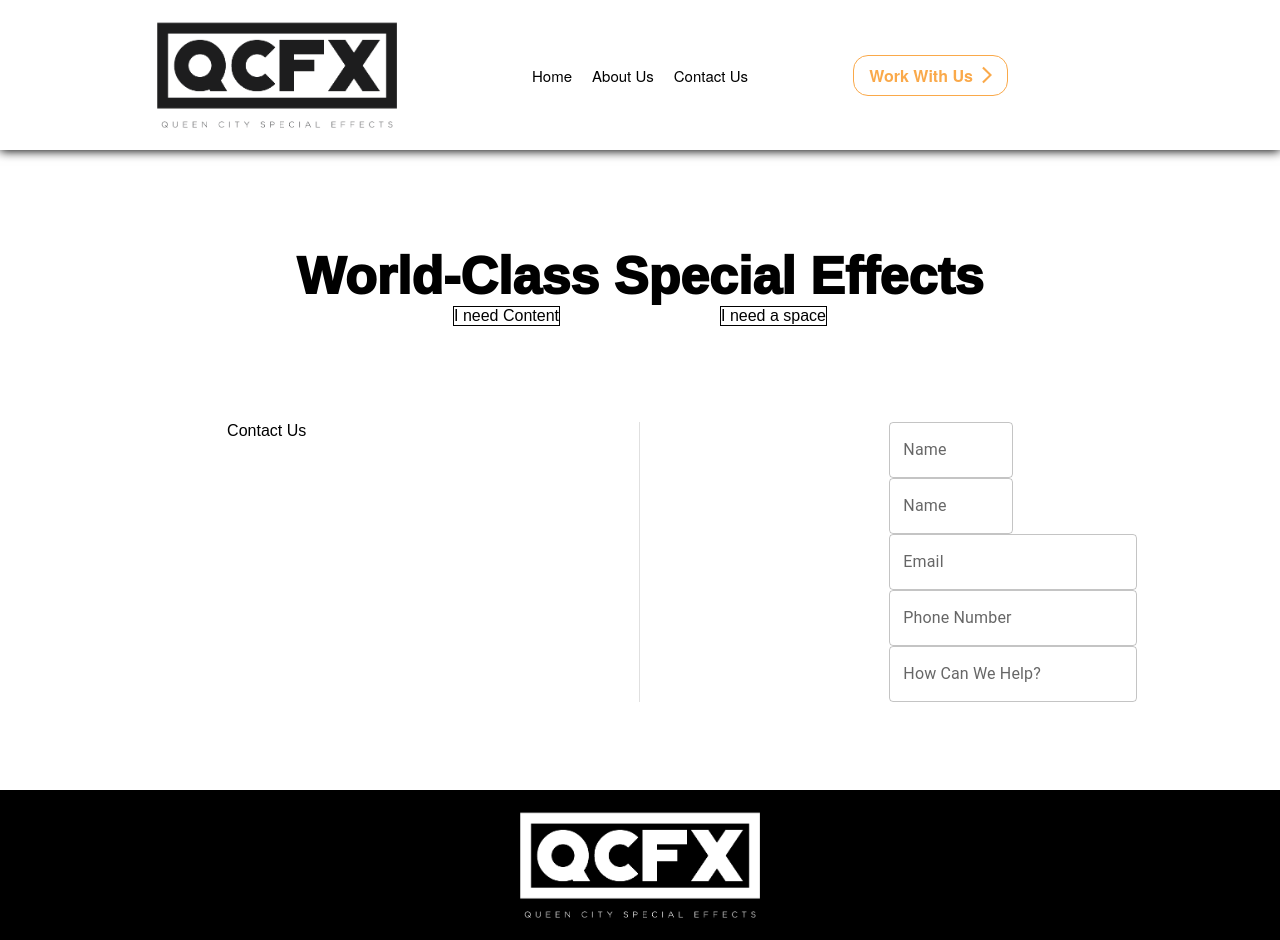
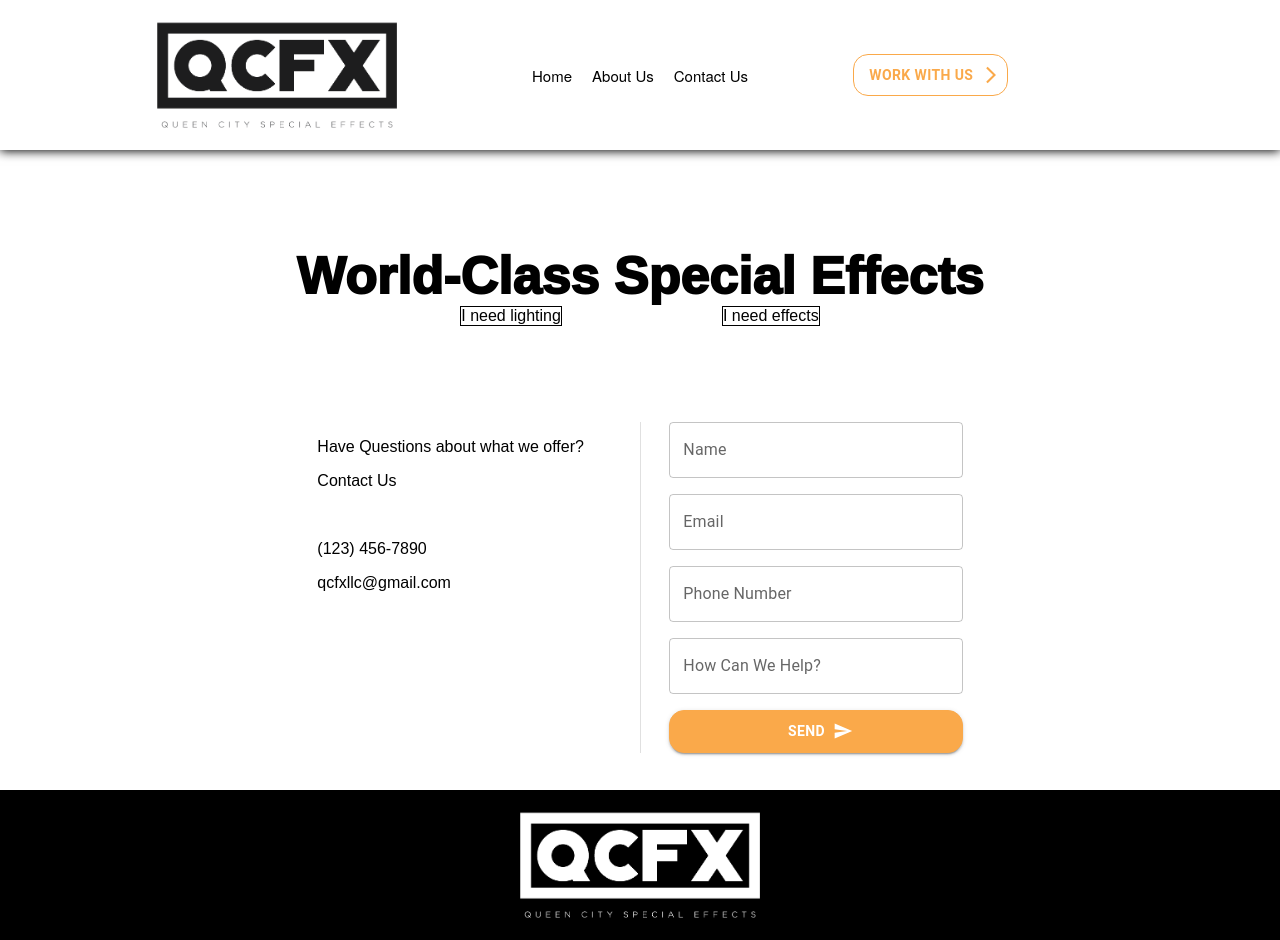
Before and after one commit to tdang5/QC-Effect, a Next.js app: page / in a window 1280 px wide. Built offline with nearby package versions, Linux system fonts and the light colour scheme.

Commit message:
added validation to contact form

```diff
--- a/package.json
+++ b/package.json
@@ -15,9 +15,12 @@
     "@emotion/styled": "^11.11.0",
     "@mui/icons-material": "^5.14.15",
     "@mui/material": "^5.14.15",
+    "email-js": "^2.0.2",
     "next": "13.5.4",
     "react": "^18",
-    "react-dom": "^18"
+    "react-dom": "^18",
+    "react-hook-form": "^7.47.0",
+    "react-number-format": "^5.3.1"
   },
   "devDependencies": {
     "@testing-library/jest-dom": "^6.1.4",
--- a/src/components/Contact/Contact.tsx
+++ b/src/components/Contact/Contact.tsx
@@ -1,42 +1,130 @@
-import { Divider, FormControl, Grid, TextField } from "@mui/material";
-import { FlexGrid } from "../common/Styles";
+import { Box, Divider, Grid, TextField } from "@mui/material";
+import { CustomButton, FlexGrid } from "../common/Styles";
+import SendIcon from '@mui/icons-material/Send';
+import React from "react";
+import { PatternFormat, NumberFormatValues } from "react-number-format";
+import { Controller, useForm } from "react-hook-form";
+import CustomAlert from "../common/CustomAlert";
 
-
+type FormData = {
+    name: string,
+    email: string,
+    phone: string,
+    message: string,
+}
 
 export default function Contact() {
-
+    const [pattern, setPattern] = React.useState('### #######');
+    const { register, setValue, clearErrors, handleSubmit, formState: { errors }, control } = useForm<FormData>();
+    const handlePhone = (val: NumberFormatValues) => {
+        setValue('phone', val.value.toString());
+        clearErrors('phone');
+        switch (val.value.toString().length) {
+            case 0:
+                setPattern('### #######')
+                break;
+            case 1:
+                setPattern('(### #######')
+                break;
+            case 3:
+                setPattern('(### #######')
+                break;
+            case 4:
+                setPattern('(###) #######')
+                break;
+            case 6:
+                setPattern('(###) #######')
+                break;
+            case 7:
+                setPattern('(###) ###-####')
+                break;
+        };
+    };
+    const onSubmit = handleSubmit(({ name, email, phone, message }) => {
+        console.log(name, email, phone, message);
+    });
     return (
-        <>
-            <Grid container justifyContent='center'>
-                <FlexGrid justifyContent='center' item lg={5}>
-                    Contact Us
+        <Box sx={{ width: '100%', display: "flex" }} justifyContent='center'>
+            <Grid container justifyContent='center' sx={{ width: '55%' }}>
+                <FlexGrid justifyContent='left' item lg={5}>
+                    <div>
+                        <p>Have Questions about what we offer?</p>
+                        <p>Contact Us</p>
+                        <br />
+                        <p>(123) 456-7890</p>
+                        <p>qcfxllc@gmail.com</p>
+                    </div>
                 </FlexGrid>
-                <FlexGrid justifyContent='center' item lg={2}>
+                <FlexGrid justifyContent='center' item lg={1}>
                     <Divider orientation='vertical' />
                 </FlexGrid>
                 <Grid item lg={5}>
-                    <Grid container justifyContent='center'>
-                        <FormControl>
-                            <Grid item lg={6}>
-                                <TextField id="outlined-basic" label="Name" variant="outlined" />
-                            </Grid>
-                            <Grid item lg={6}>
-                                <TextField id="outlined-basic" label="Name" variant="outlined" />
+                    <form onSubmit={onSubmit}>
+                        <Grid container justifyContent='right' spacing={2}>
+                            <Grid item lg={12}>
+                                <TextField
+                                    fullWidth
+                                    label="Name"
+                                    {...register('name', { required: true, maxLength: 20, })}
+                                />
+                                {errors?.name?.type === 'required' &&
+                                    <CustomAlert>Name is Required</CustomAlert>
+                                }
+                                {errors?.name?.type === "maxLength" && (
+                                    <CustomAlert>Name cannot exceed 20 characters</CustomAlert>
+                                )}
                             </Grid>
                             <Grid item lg={12}>
-                                <TextField id="outlined-basic" label="Email" variant="outlined" />
+                                <TextField
+                                    fullWidth
+                                    label="Email"
+                                    {...register('email', {
+                                        required: true,
+                                        maxLength: 50,
+                                        pattern: /^[a-zA-Z0-9.!#$%&`*+/=?^_`{|}~-]+@[a-zA-Z0-9-]+(?:\.[a-zA-Z0-9-]+)*$/
+                                    })}
+                                />
+                                {errors?.email?.type === 'required' &&
+                                    <CustomAlert>Email is Required</CustomAlert>
+                                }
+                                {errors?.email?.type === "maxLength" && (
+                                    <CustomAlert>Name cannot exceed 50 characters</CustomAlert>
+                                )}
+                                {errors?.email?.type === "pattern" && (
+                                    <CustomAlert>Must be a valid email address</CustomAlert>
+                                )}
                             </Grid>
                             <Grid item lg={12}>
-                                <TextField id="outlined-basic" label="Phone Number" variant="outlined" />
+                                <Controller control={control} name='phone' rules={{ required: true, minLength: 10 }} render={() =>
+                                    <PatternFormat
+                                        fullWidth
+                                        format={pattern}
+                                        customInput={TextField}
+                                        label="Phone Number"
+                                        displayType="input"
+                                        onValueChange={(val) => handlePhone(val)}
+                                    />
+                                } />
+                                {errors?.phone?.type === 'required' &&
+                                    <CustomAlert>Phone Number is Required</CustomAlert>
+                                }
+                                {errors?.phone?.type === "minLength" && (
+                                    <CustomAlert>Please enter a valid phone number</CustomAlert>
+                                )}
                             </Grid>
                             <Grid item lg={12}>
-                                <TextField id="outlined-basic" label="How Can We Help?" variant="outlined" />
+                                <TextField fullWidth label="How Can We Help?" {...register('message', { required: true })} />
+                                {errors?.message?.type === 'required' &&
+                                    <CustomAlert>Message is Required</CustomAlert>
+                                }
                             </Grid>
-                        </FormControl>
-                    </Grid>
-
+                            <Grid item lg={12}>
+                                <CustomButton fullWidth variant='contained' endIcon={<SendIcon />} type='submit'>Send </CustomButton>
+                            </Grid>
+                        </Grid>
+                    </form>
                 </Grid>
             </Grid>
-        </>
+        </Box>
     )
 }
--- a/src/components/Header/Header.tsx
+++ b/src/components/Header/Header.tsx
@@ -1,8 +1,8 @@
-import { CustomLink, Nav, BorderButton } from "./Header.Styles"
+import { CustomLink, Nav } from "./Header.Styles"
 import logo from "../../../public/QCFX Black.png"
 import { Grid } from "@mui/material"
 import ArrowForwardIosIcon from '@mui/icons-material/ArrowForwardIos';
-import { FlexGrid, Logo } from "../common/Styles";
+import { FlexGrid, Logo, CustomButton } from "../common/Styles";
 
 export default function Header() {
     return (
@@ -17,7 +17,7 @@ export default function Header() {
                     <CustomLink href='/contact'>Contact Us</CustomLink>
                 </FlexGrid>
                 <FlexGrid>
-                    <BorderButton>Work With Us&nbsp;<ArrowForwardIosIcon fontSize='small' /></BorderButton>
+                    <CustomButton variant='outlined' endIcon={<ArrowForwardIosIcon fontSize='small' />}>Work With Us</CustomButton>
                 </FlexGrid>
             </Grid>
         </Nav>
--- /dev/null
+++ b/src/components/common/CustomAlert.tsx
@@ -0,0 +1,11 @@
+import { Alert } from "@mui/material";
+import React from 'react'
+
+export default function CustomAlert(props: { children: string | number | boolean | React.ReactElement<any, string | React.JSXElementConstructor<any>> | Iterable<React.ReactNode> | React.ReactPortal | React.PromiseLikeOfReactNode | null | undefined; }) {
+    return (
+        <Alert sx={{ marginTop: 1 }} severity='warning' variant='filled'
+        >
+            {props.children}
+        </Alert>
+    )
+}
--- a/src/components/common/Styles.tsx
+++ b/src/components/common/Styles.tsx
@@ -1,5 +1,5 @@
 import styled from "@emotion/styled";
-import { Grid } from "@mui/material";
+import { Grid, Button } from "@mui/material";
 
 export const Logo = styled.img(() => ({
     height: 150
@@ -8,3 +8,24 @@ export const Logo = styled.img(() => ({
 export const FlexGrid = styled(Grid)(() => ({
     display: 'flex',
 }));
+
+type CustomButtonProps = {
+    variant: string
+}
+export const CustomButton = styled(Button)(({ variant }: CustomButtonProps) => ({
+    color: variant == 'outlined' ? '#FAA94A' : 'white',
+    border: 'solid 1px #FAA94A',
+    borderRadius: 15,
+    padding: '8px 10px 8px 15px',
+    fontWeight: 'bold',
+    alignItems: 'center',
+    display: 'flex',
+    cursor: 'pointer',
+    backgroundColor: variant == 'outlined' ? 'white' : '#FAA94A',
+    [`:hover`]: {
+        color: variant == 'outlined' ? 'white' : '#FAA94A',
+        background: variant == 'outlined' ? '#FAA94A' : 'white',
+        borderColor: variant == 'outlined' ? 'white' : '#FAA94A'
+    }
+
+}));
--- a/src/pages/index.tsx
+++ b/src/pages/index.tsx
@@ -14,12 +14,12 @@ export default function Home() {
         <Grid container justifyContent='center' spacing={20}>
           <Grid item>
             <Box sx={{ border: 'solid 1px black' }}>
-              I need Content
+              I need lighting
             </Box>
           </Grid>
           <Grid item>
             <Box sx={{ border: 'solid 1px black' }}>
-              I need a space
+              I need effects
             </Box>
           </Grid>
         </Grid>
```
Also changed, not shown: .gitlab-ci.yml (deleted), 1 other file (tests, documents, lock files or other folders).
